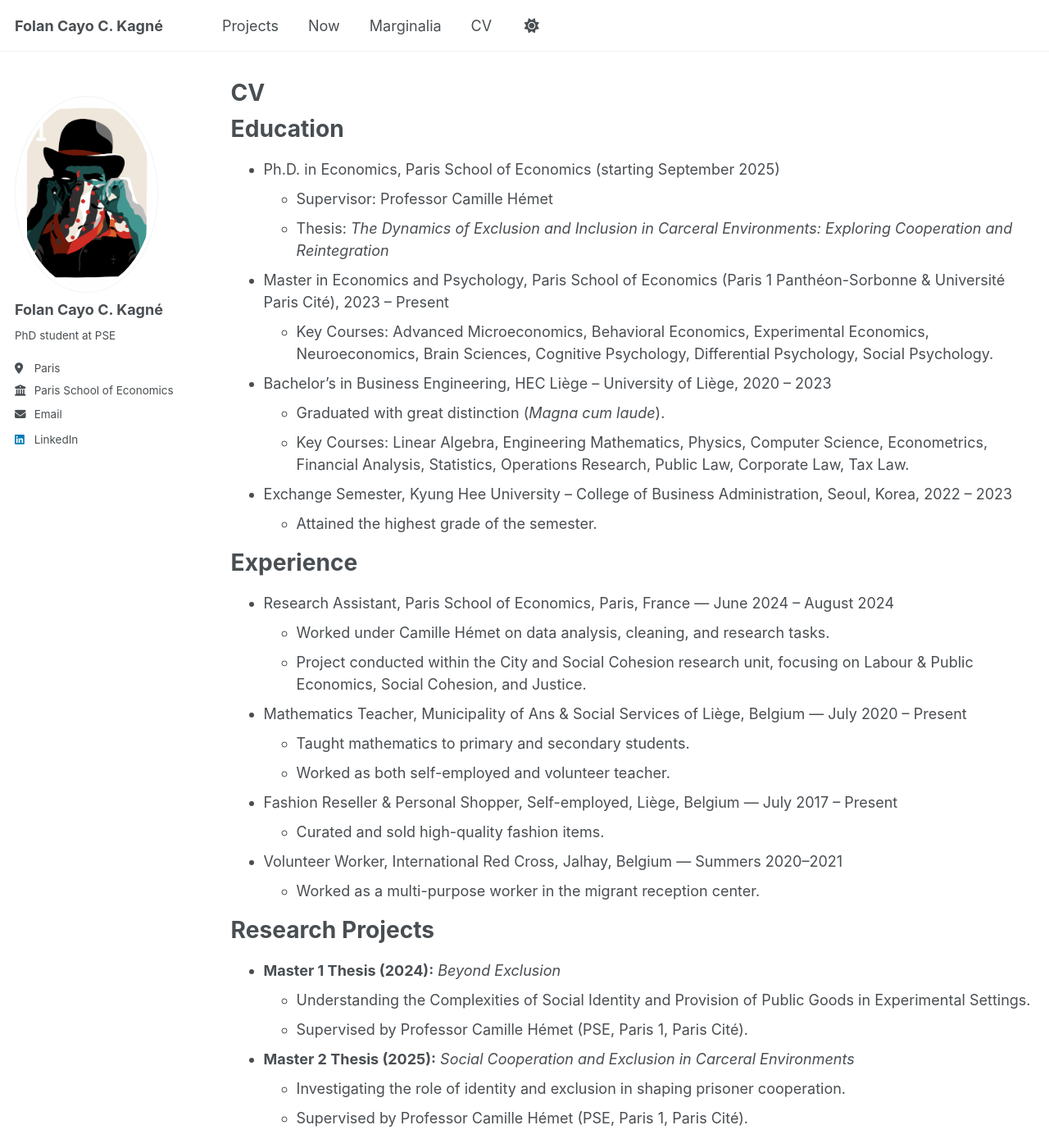
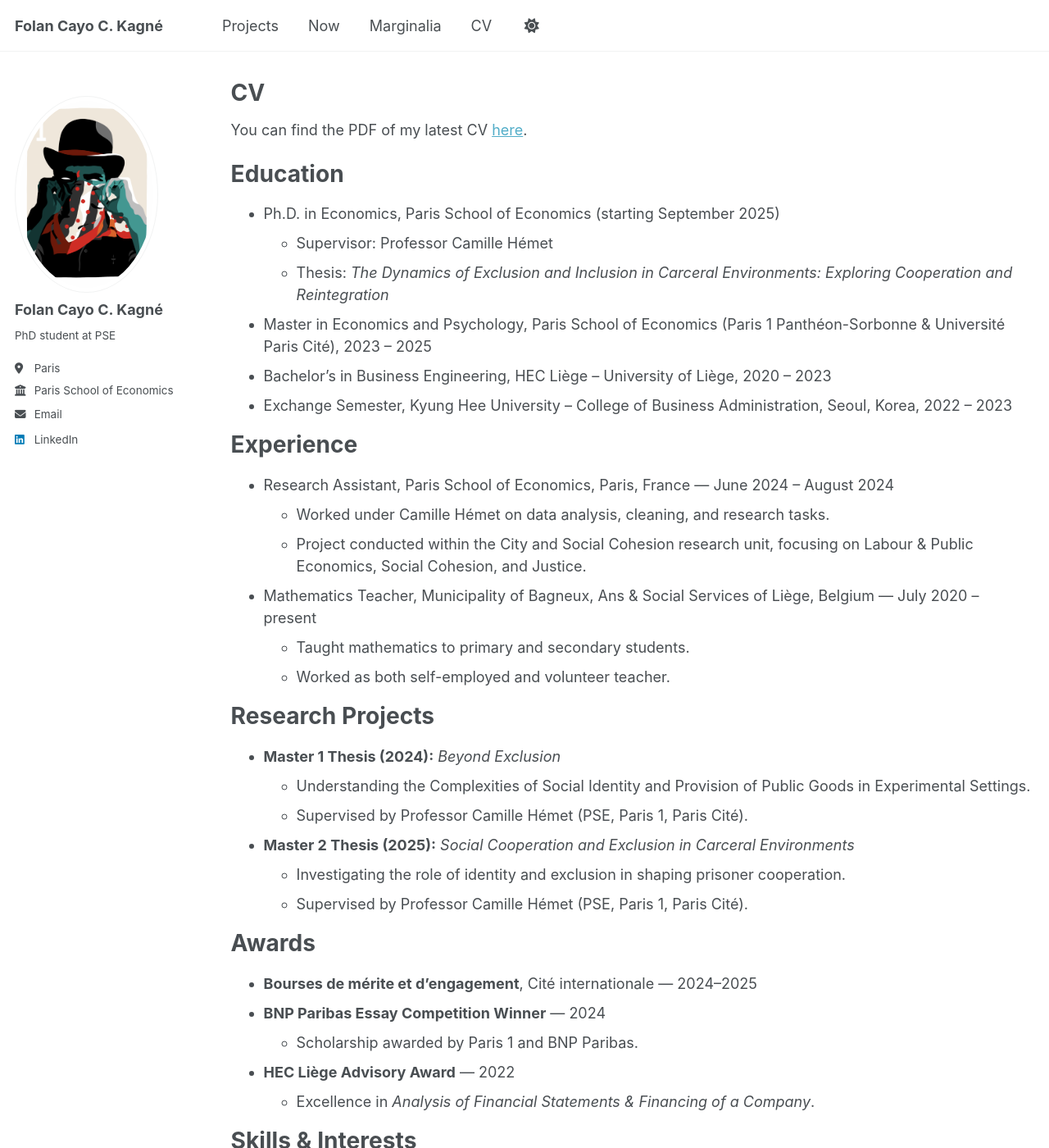
Before and after one commit to folankagne/folankagne.github.io, a Jekyll site: the page built from _pages/cv.md, in a window 1280 px wide and 1400 px high. Shown: the whole window at 82% size. Built offline with Jekyll 4.4.1, drawn with Linux system fonts in a browser that asks for light colours; a script that is not in the unit is left out.

Commit message:
Update cv.md

```diff
--- a/_pages/cv.md
+++ b/_pages/cv.md
@@ -7,6 +7,8 @@
   - /resume
 ---
 
+You can find the PDF of my latest CV [here](/files/CV_KagnéFolan_June2025.pdf).
+
 {% include base_path %}
 
 Education
@@ -14,13 +16,9 @@
 * Ph.D. in Economics, Paris School of Economics (starting September 2025)
   * Supervisor: Professor Camille Hémet
   * Thesis: *The Dynamics of Exclusion and Inclusion in Carceral Environments: Exploring Cooperation and Reintegration*
-* Master in Economics and Psychology, Paris School of Economics (Paris 1 Panthéon-Sorbonne & Université Paris Cité), 2023 – Present
-  * Key Courses: Advanced Microeconomics, Behavioral Economics, Experimental Economics, Neuroeconomics, Brain Sciences, Cognitive Psychology, Differential Psychology, Social Psychology.
+* Master in Economics and Psychology, Paris School of Economics (Paris 1 Panthéon-Sorbonne & Université Paris Cité), 2023 – 2025
 * Bachelor’s in Business Engineering, HEC Liège – University of Liège, 2020 – 2023
-  * Graduated with great distinction (*Magna cum laude*).
-  * Key Courses: Linear Algebra, Engineering Mathematics, Physics, Computer Science, Econometrics, Financial Analysis, Statistics, Operations Research, Public Law, Corporate Law, Tax Law.
 * Exchange Semester, Kyung Hee University – College of Business Administration, Seoul, Korea, 2022 – 2023
-  * Attained the highest grade of the semester.
 
 Experience
 ======
@@ -28,15 +26,9 @@
   * Worked under Camille Hémet on data analysis, cleaning, and research tasks.
   * Project conducted within the City and Social Cohesion research unit, focusing on Labour & Public Economics, Social Cohesion, and Justice.
 
-* Mathematics Teacher, Municipality of Ans & Social Services of Liège, Belgium — July 2020 – Present
+* Mathematics Teacher, Municipality of Bagneux, Ans & Social Services of Liège, Belgium — July 2020 – present
   * Taught mathematics to primary and secondary students.
   * Worked as both self-employed and volunteer teacher.
-
-* Fashion Reseller & Personal Shopper, Self-employed, Liège, Belgium — July 2017 – Present
-  * Curated and sold high-quality fashion items.
-
-* Volunteer Worker, International Red Cross, Jalhay, Belgium — Summers 2020–2021
-  * Worked as a multi-purpose worker in the migrant reception center.
 
 Research Projects
 ======
```
